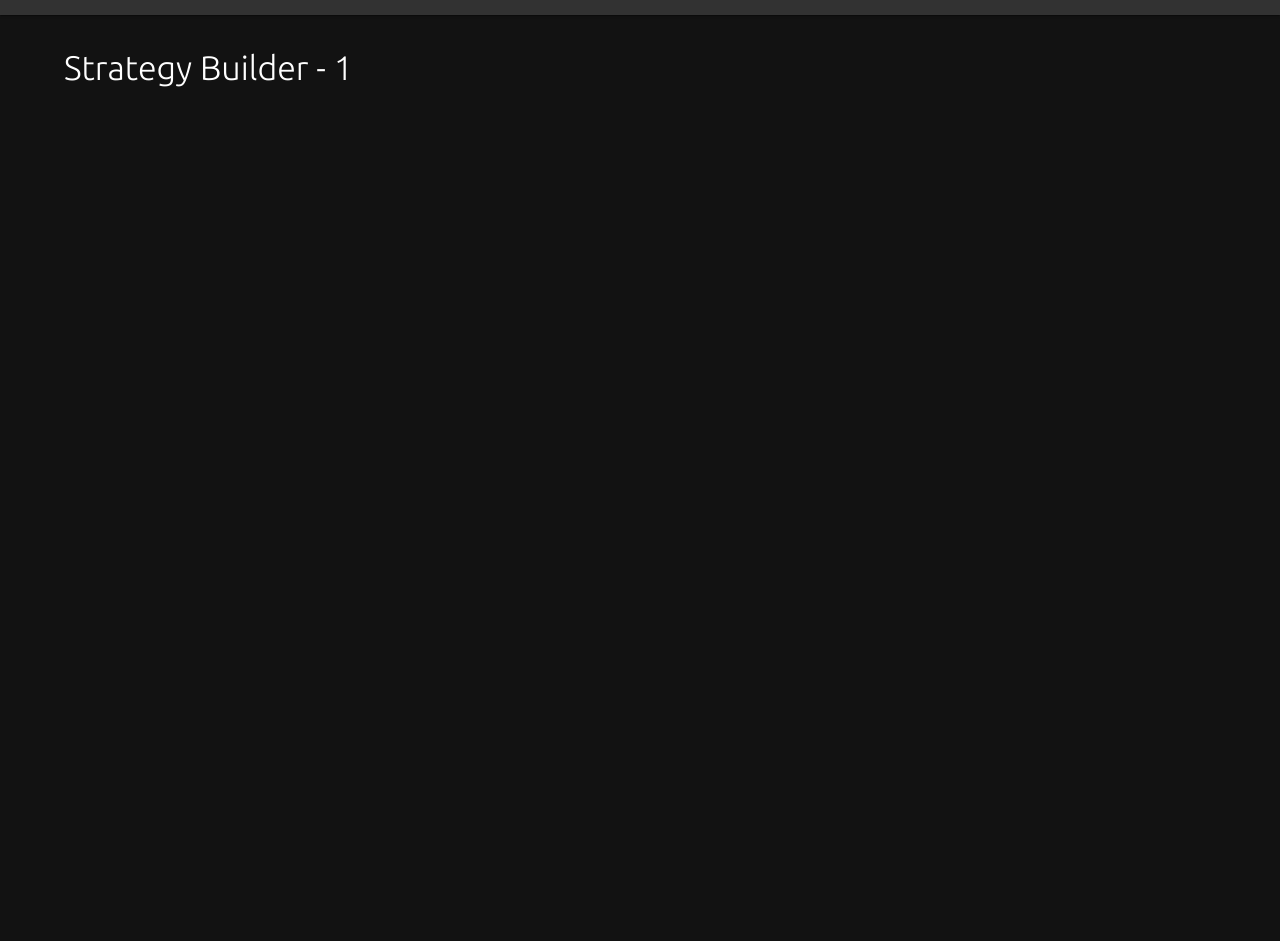
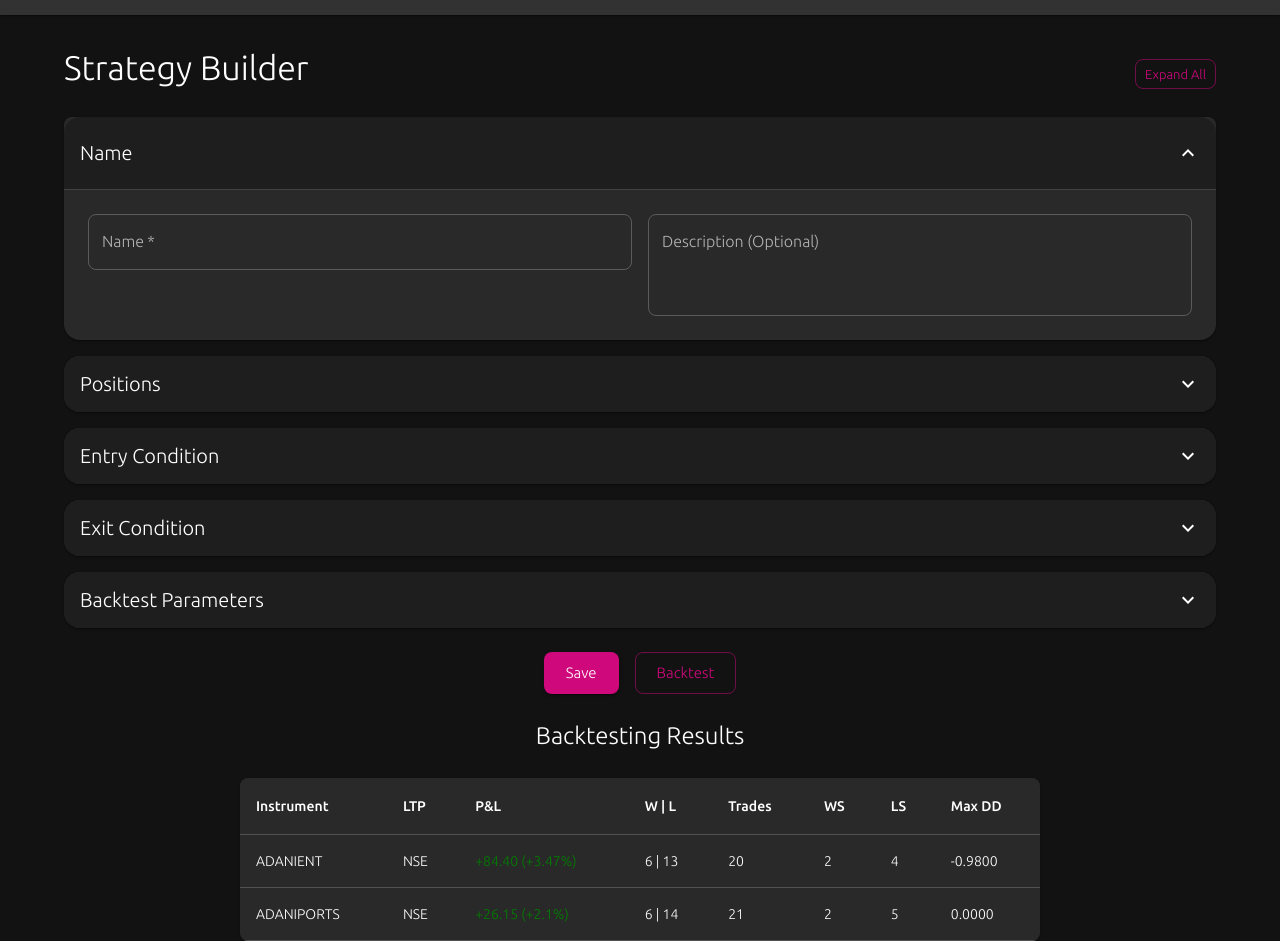
Before and after one commit to AmitSharmamad/mukham, a Next.js app: page /strategy/1 in a window 1280 px wide. Shown: the part 49-990 px from the top of the page. Before the commit the page ends 800 px from the top, so only its background shows below. Built offline with nearby package versions, Linux system fonts and the light colour scheme.

Commit message:
added backtesting results table to the strategy page

```diff
--- a/src/pages/strategy/[strategy_id].tsx
+++ b/src/pages/strategy/[strategy_id].tsx
@@ -1,14 +1,50 @@
-import { useRouter } from 'next/router';
-import { Container, Typography } from '@mui/material';
+import StrategyForm from './new';
+import { Table, TableBody, TableCell, TableContainer, TableHead, TableRow, Paper } from '@mui/material';
 
 export default function StrategyDetail() {
-  const router = useRouter();
-  const { strategy_id } = router.query;
-
   return (
-    <Container sx={{ marginTop: 4 }}>
-      <Typography variant="h4">Strategy Builder - {strategy_id}</Typography>
-      {/* ...existing form logic for editing strategy... */}
-    </Container>
+    <>
+      <StrategyForm />
+      <h2 style={{ textAlign: 'center', marginTop: '20px' }}>Backtesting Results</h2>
+      <br />
+      <TableContainer component={Paper} style={{ marginTop: '20px', maxWidth: '800px', margin: '0 auto' }}>
+        <Table>
+          <TableHead>
+            <TableRow>
+              <TableCell>Instrument</TableCell>
+              <TableCell>LTP</TableCell>
+              <TableCell>P&L</TableCell>
+              <TableCell>W | L</TableCell>
+              <TableCell>Trades</TableCell>
+              <TableCell>WS</TableCell>
+              <TableCell>LS</TableCell>
+              <TableCell>Max DD</TableCell>
+            </TableRow>
+          </TableHead>
+          <TableBody>
+            <TableRow>
+              <TableCell>ADANIENT</TableCell>
+              <TableCell>NSE</TableCell>
+              <TableCell style={{ color: 'green' }}>+84.40 (+3.47%)</TableCell>
+              <TableCell>6 | 13</TableCell>
+              <TableCell>20</TableCell>
+              <TableCell>2</TableCell>
+              <TableCell>4</TableCell>
+              <TableCell>-0.9800</TableCell>
+            </TableRow>
+            <TableRow>
+              <TableCell>ADANIPORTS</TableCell>
+              <TableCell>NSE</TableCell>
+              <TableCell style={{ color: 'green' }}>+26.15 (+2.1%)</TableCell>
+              <TableCell>6 | 14</TableCell>
+              <TableCell>21</TableCell>
+              <TableCell>2</TableCell>
+              <TableCell>5</TableCell>
+              <TableCell>0.0000</TableCell>
+            </TableRow>
+          </TableBody>
+        </Table>
+      </TableContainer>
+    </>
   );
 }
```
